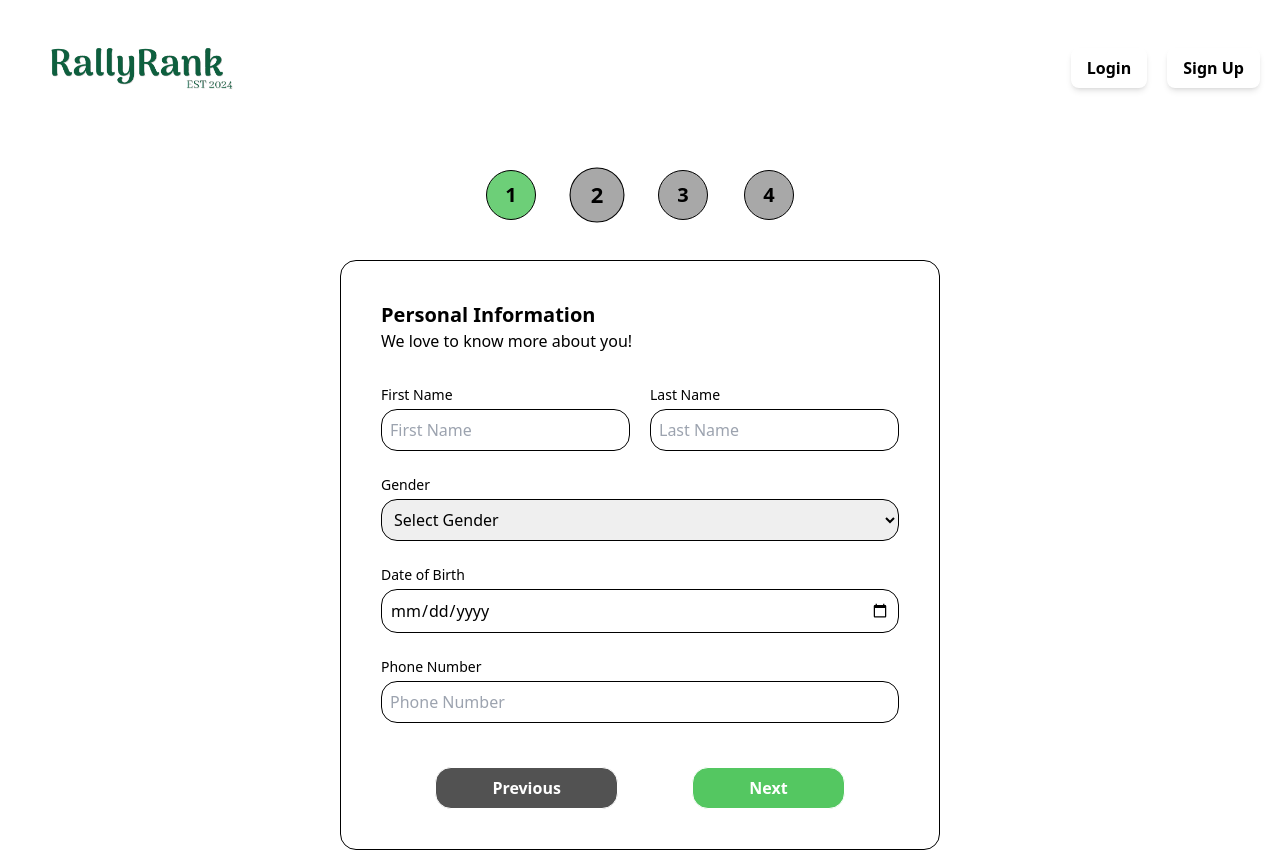
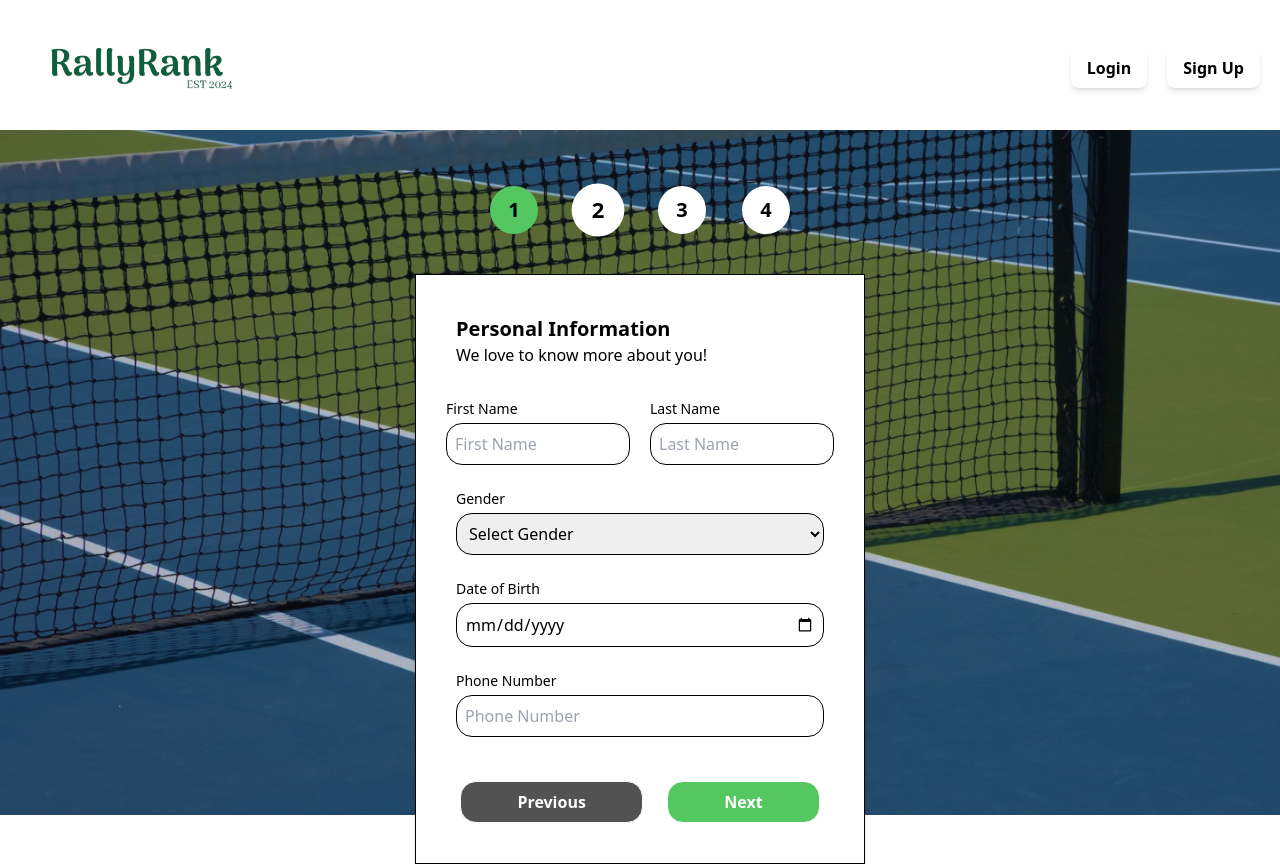
Before and after one commit to zylooooo/CS203, a React (Vite) app in the folder rally-rank-app/: page /sign-up in a window 1280 px wide. Both pictures are taken after typing "name@example.com" into the empty fields and a click on the button "Next". Built offline with nearby package versions, Linux system fonts and the light colour scheme; the HTML template or start-up script is replaced by a standard one.

Commit message:
Edited aesthetics

```diff
--- a/rally-rank-app/src/public/SignUp.jsx
+++ b/rally-rank-app/src/public/SignUp.jsx
@@ -1,42 +1,18 @@
 import { useState } from "react";
-import { useLocation } from "react-router-dom";
 import { useForm } from "react-hook-form";
-import { useNavigate } from "react-router-dom";
 import { Step1, Step2, Step3, Step4, Step5 } from "./sign-up-components/SignUpSteps";
 import signupPicture from "../assets/sign-up-picture.jpg";
 
-
 function SignUp() {
-  // const navigate = useNavigate();
-
-  // const location = useLocation(); // Use useLocation to access the state
-  // const { email } = location.state || {}; // Extract email from state
-
-  // const form = useForm();
-  // const { register, control, handleSubmit, watch, formState } = form;
-  // const { errors } = formState;
-
-  // const [step, setStep] = useState(1);
-
-  // const onSubmit = (data) => {
-  //   if (step === 4) {
-  //     // Final submission logic here
-  //     console.log("Form Data: ", data);
-
-  //     // Render Step 7
-  //   } else {
-  //     // Move to next step
-  //     setStep(step + 1);
-  //   }
-  // };
-  const { register, handleSubmit, watch, formState: { errors } } = useForm();
+  const { register, handleSubmit, watch, formState: { errors }} = useForm();
   const [step, setStep] = useState(1);
-  const [completedSteps, setCompletedSteps] = useState([]);
+  const [clickableSteps, setClickableSteps] = useState([]); // Keep track of clickable steps (including current step)
+  const [completedSteps, setCompletedSteps] = useState([]); // Keep track of completed steps to display as green
 
   const onSubmit = (data) => {
-    // Handle form submission
     if (step < 4) {
       setCompletedSteps([...completedSteps, step]);
+      setClickableSteps([...clickableSteps, step]);
       setStep(step + 1);
     } else {
       // Final submission logic
@@ -44,8 +20,8 @@ function SignUp() {
   };
 
   const handleStepClick = (stepNumber) => {
-    if (completedSteps.includes(stepNumber)) {
-      setCompletedSteps([...completedSteps, step]);
+    if (clickableSteps.includes(stepNumber)) {
+      setClickableSteps([...clickableSteps, step]);
       setStep(stepNumber);
     }
   };
@@ -54,16 +30,21 @@ function SignUp() {
 
   return (
     <>
-      <div className = "flex gap-9 p-10">
+        <div className = "bg-cover bg-center h-screen-minus-navbar w-screen flex flex-col items-center" style={{ backgroundImage: `url(${signupPicture})` }}>
+          <div className = "flex gap-9 p-10 mt-4">
             {steps.map((num) => (
               <div
-            key = {num}
-            className = {`font-bold text-xl flex justify-center items-center border rounded-full w-10 h-10 p-6 cursor-pointer ${
-              step > num
-                ? "bg-primary-color-green bg-opacity-85"
-                : "bg-secondary-color-light-gray bg-opacity-50"
+                key={num}
+                className = {`font-bold text-xl flex justify-center items-center rounded-full w-10 h-10 p-6 ${
+                  completedSteps.includes(num)
+                  ? "bg-primary-color-green border-opacity-50"
+                  : step > num
+                    ? "bg-primary-color-green border-opacity-50"
+                    : "bg-primary-color-white"
                 } ${step === num ? "scale-110" : ""} ${
-              completedSteps.includes(num) ? "cursor-pointer" : "cursor-not-allowed"
+                  clickableSteps.includes(num)
+                    ? "cursor-pointer"
+                    : "cursor-default"
                 }`}
                 onClick = {() => handleStepClick(num)}
               >
@@ -71,25 +52,25 @@ function SignUp() {
               </div>
             ))}
           </div>
-      <div className="flex justify-center border p-10">
+          <div className = "card rounded-none bg-primary-color-white flex justify-center border p-10">
             <form onSubmit={handleSubmit(onSubmit)}>
-          {step === 1 && <Step1 register={register} errors={errors} />}
-          {step === 2 && <Step2 register={register} errors={errors} />}
-          {step === 3 && <Step3 register={register} errors={errors} />}
-          {step === 4 && <Step4 register={register} errors={errors} watch={watch} />}
+              {step === 1 && <Step1 register = {register} errors = {errors} />}
+              {step === 2 && <Step2 register = {register} errors = {errors} />}
+              {step === 3 && <Step3 register = {register} errors = {errors} />}
+              {step === 4 && <Step4 register = {register} errors = {errors} watch = {watch} />}
 
-          <div className="flex justify-evenly gap-5 pt-10">
+              <div className = "flex justify-evenly gap-5 pt-10">
                 <button
-              type="button"
+                  type = "button"
                   // className="bg-gray-500 text-white font-semibold py-2 px-4 rounded-lg hover:bg-gray-600 shadow-md transition duration-300 ease-in-out"
                   className = "font-bold border px-14 py-2 bg-secondary-color-light-gray text-primary-color-white hover:bg-primary-color-green hover:cursor-pointer"
-              onClick={() => setStep(step - 1)}
-              disabled={step === 1}
+                  onClick = {() => setStep(step - 1)}
+                  disabled = {step === 1}
                 >
                   Previous
                 </button>
                 <button
-              type="submit"
+                  type = "submit"
                   // className="bg-blue-500 text-white font-semibold py-2 px-4 rounded-lg hover:bg-blue-600 shadow-md transition duration-300 ease-in-out"
                   className = "font-bold border px-14 py-2 bg-primary-color-green text-primary-color-white hover:bg-secondary-color-dark-green"
                 >
@@ -98,8 +79,9 @@ function SignUp() {
               </div>
             </form>
           </div>
+      </div>
     </>
   );
-};
+}
 
 export default SignUp;
--- a/rally-rank-app/src/public/sign-up-components/Step1.jsx
+++ b/rally-rank-app/src/public/sign-up-components/Step1.jsx
@@ -1,7 +1,7 @@
 import PropTypes from "prop-types";
 
 const Step1 = ({ register, errors, email }) => (
-    <div>
+    <div className="flex flex-col justify-center">
         <h2 className="text-xl font-extrabold">Create account</h2>
         <p>Please enter your email address for verification</p>
         <div className="flex flex-col gap-5 mt-8">
--- a/rally-rank-app/src/public/sign-up-components/Step2.jsx
+++ b/rally-rank-app/src/public/sign-up-components/Step2.jsx
@@ -1,12 +1,12 @@
 import PropTypes from "prop-types";
 
 const Step2 = ({ register, errors }) => (
-  <div>
+  <div className="flex flex-col justify-center">
     <h2 className="text-xl font-extrabold">Personal Information</h2>
     <p>We love to know more about you!</p>
-    <div className="flex flex-col gap-5 mt-8">
-      <div className="flex gap-5">
-        <div className="flex flex-col gap-1">
+    <div className="flex flex-col gap-5 mt-8 justify-center">
+      <div className="flex gap-5 justify-center">
+        <div className="flex flex-col gap-1 w-1/2">
           <label
             htmlFor="firstName"
             className="block text-sm font-medium text-gray-700"
@@ -24,7 +24,7 @@ const Step2 = ({ register, errors }) => (
           />
           <p className="error">{errors.firstName?.message}</p>
         </div>
-        <div className="flex flex-col gap-1">
+        <div className="flex flex-col gap-1 w-1/2">
           <label
             htmlFor="lastName"
             className="block text-sm font-medium text-gray-700"
```
Lines whose indentation alone changed are shown as unchanged.
